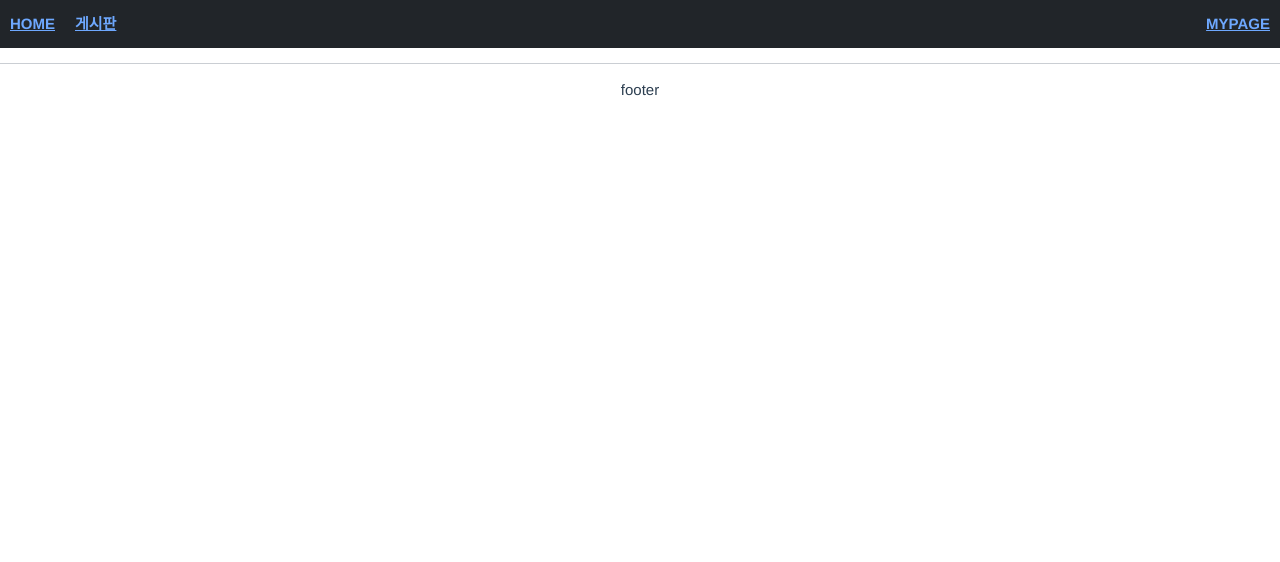
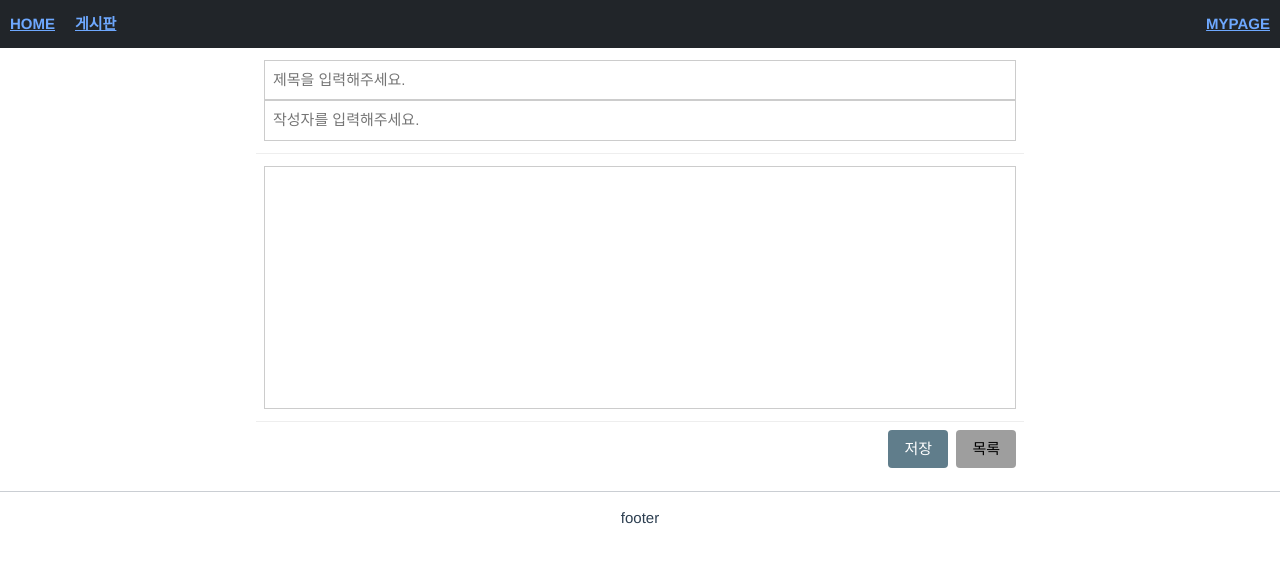
Before and after one commit to orangefield/vue-lab, a Vue app: page /board/write in a window 1280 px wide. Shown: the top 562 px of the page. Built offline with nearby package versions, Linux system fonts and the light colour scheme.

Commit message:
게시글 작성 완료, README 수정

```diff
--- a/src/router/index.js
+++ b/src/router/index.js
@@ -2,6 +2,7 @@
 import PageHome from '@/views/PageHome.vue'
 import BoardList from '@/views/board/BoardList.vue'
 import BoardDetail from '@/views/board/BoardDetail.vue'
+import BoardWriteForm from '@/views/board/BoardWriteForm.vue'
 
 const routes = [
   {
@@ -26,6 +27,11 @@
     path: '/board/detail',
     name: 'BoardDetail',
     component: BoardDetail
+  },
+  {
+    path: '/board/write',
+    name: 'BoardWriteForm',
+    component: BoardWriteForm
   }
 ]
 
--- a/src/views/board/BoardDetail.vue
+++ b/src/views/board/BoardDetail.vue
@@ -41,6 +41,7 @@
         this.fnGetView()
     },
     methods: {
+        // 게시글 한 건 GET 요청
         fnGetView() {
             this.$axios.get('/board/' + this.idx, {   // 주소 설정 되게 마음에 안드네. 주소 공부해야겠다
                 params: this.requestBody
--- a/src/views/board/BoardList.vue
+++ b/src/views/board/BoardList.vue
@@ -91,6 +91,7 @@
         this.fnGetList()
     },
     methods: {
+        // 게시글 목록 가져오기
         fnGetList() {
             this.requestBody = {}
             this.$axios.get("/board/list", {
@@ -104,6 +105,7 @@
                 }
             })
         },
+        // 게시글 한 건 상세조회
         fnView(idx) {
             this.requestBody.idx = idx
             this.$router.push({
@@ -111,6 +113,12 @@
                 query: this.requestBody         // query : 쿼리스트링 부분; /detail?idx
             })
             // console.log(this.$router);
+        },
+        // 게시글 생성
+        fnWrite(){
+            this.$router.push({
+                path: './write'
+            })
         }
     }
 }
--- /dev/null
+++ b/src/views/board/BoardWriteForm.vue
@@ -0,0 +1,95 @@
+<template>
+    <div class="board-detail">
+        <!-- 게시글 작성 시작 -->
+        <div class="board-contents">
+            <input type="text" v-model="title" class="w3-input w3-border" placeholder="제목을 입력해주세요.">
+            <input type="text" v-model="author" class="w3-input w3-border" placeholder="작성자를 입력해주세요."
+                v-if="idx === undefined">
+        </div>
+        <div class="board-contents">
+            <textarea id="" cols="30" rows="10" v-model="contents" class="w3-input w3-border" style="resize: none;">
+                        </textarea>
+        </div>
+        <!-- 게시글 작성 끝 -->
+        <!-- 버튼 시작 -->
+        <div class="common-buttons">
+            <button type="button" class="w3-button w3-round w3-blue-gray" v-on:click="fnSave">저장</button>&nbsp;
+            <button type="button" class="w3-button w3-round w3-gray" v-on:click="fnList">목록</button>
+        </div>
+        <!-- 버튼 끝 -->
+    </div>
+</template>
+
+<script>
+export default {
+    data() { //변수생성
+        return {
+            requestBody: this.$route.query,
+            idx: this.$route.query.idx,
+
+            title: '',
+            author: '',
+            contents: '',
+            createdAt: ''
+        }
+    },
+    mounted() {
+        this.fnGetView()
+    },
+    methods: {
+        // 게시글 한 건 GET요청
+        fnGetView() {
+            if (this.idx !== undefined) {
+                this.$axios.get('/board/' + this.idx, {
+                    params: this.requestBody
+                }).then((res) => {
+                    this.title = res.data.title
+                    this.author = res.data.author
+                    this.contents = res.data.contents
+                    this.createdAt = res.data.createdAt
+                }).catch((err) => {
+                    console.log(err)
+                })
+            }
+        },
+        // 게시글 목록 화면으로 돌아가기
+        fnList() {
+            delete this.requestBody.idx
+            this.$router.push({
+                path: './list',
+                query: this.requestBody
+            })
+        },
+        // 게시글 한 건 상세조회 화면
+        fnView(idx) {
+            this.requestBody.idx = idx
+            this.$router.push({
+                path: './detail',
+                query: this.requestBody
+            })
+        },
+        // 게시글 저장하기
+        fnSave() {
+            let apiUrl = '/board'
+            this.form = {
+                "idx": this.idx,
+                "title": this.title,
+                "contents": this.contents,
+                "author": this.author
+            }
+            if (this.idx === undefined) {
+                //INSERT
+                this.$axios.post(apiUrl, this.form)
+                    .then((res) => {
+                        this.fnView(res.data.idx)
+                    }).catch((err) => {
+                        if (err.message > -1) {
+                            alert('네트워크가 원활하지 않습니다.\n잠시 후 다시 시도해 주세요.')
+                        }
+                    })
+            }
+        }
+    }
+}
+</script>
+<style scoped></style>
```
Also changed, not shown: 1 other file (tests, documents, lock files or other folders).
